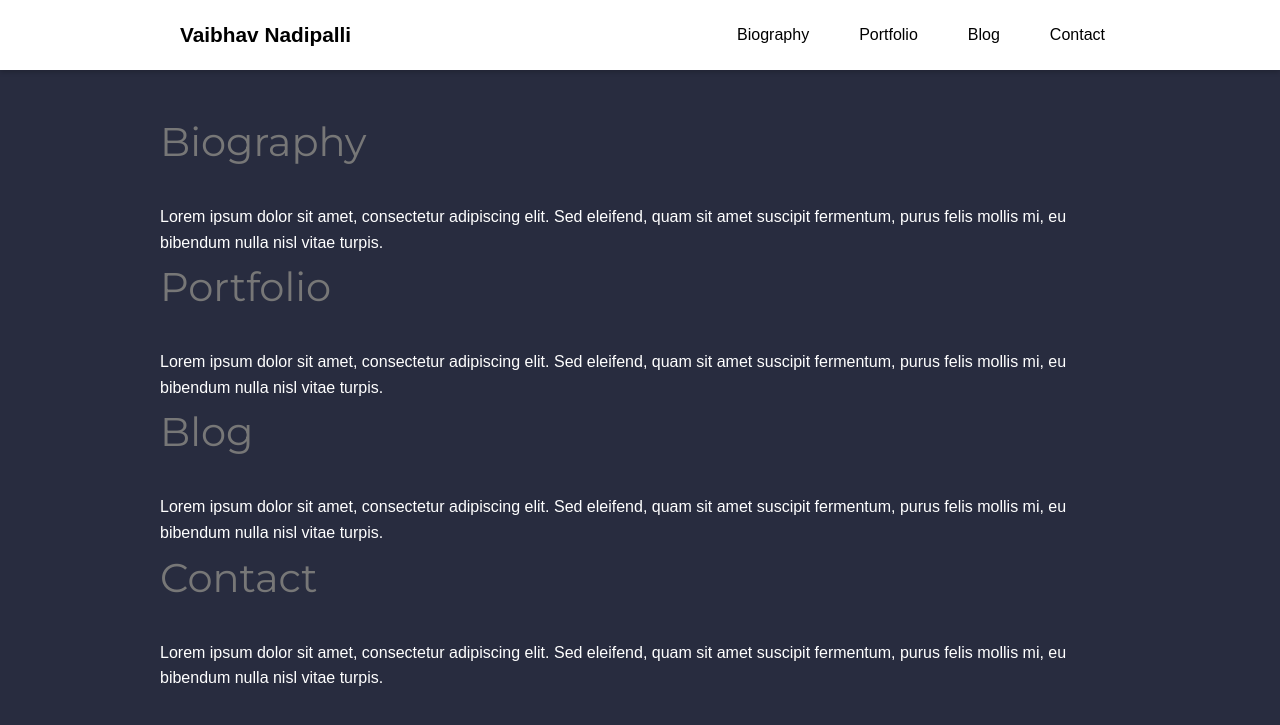
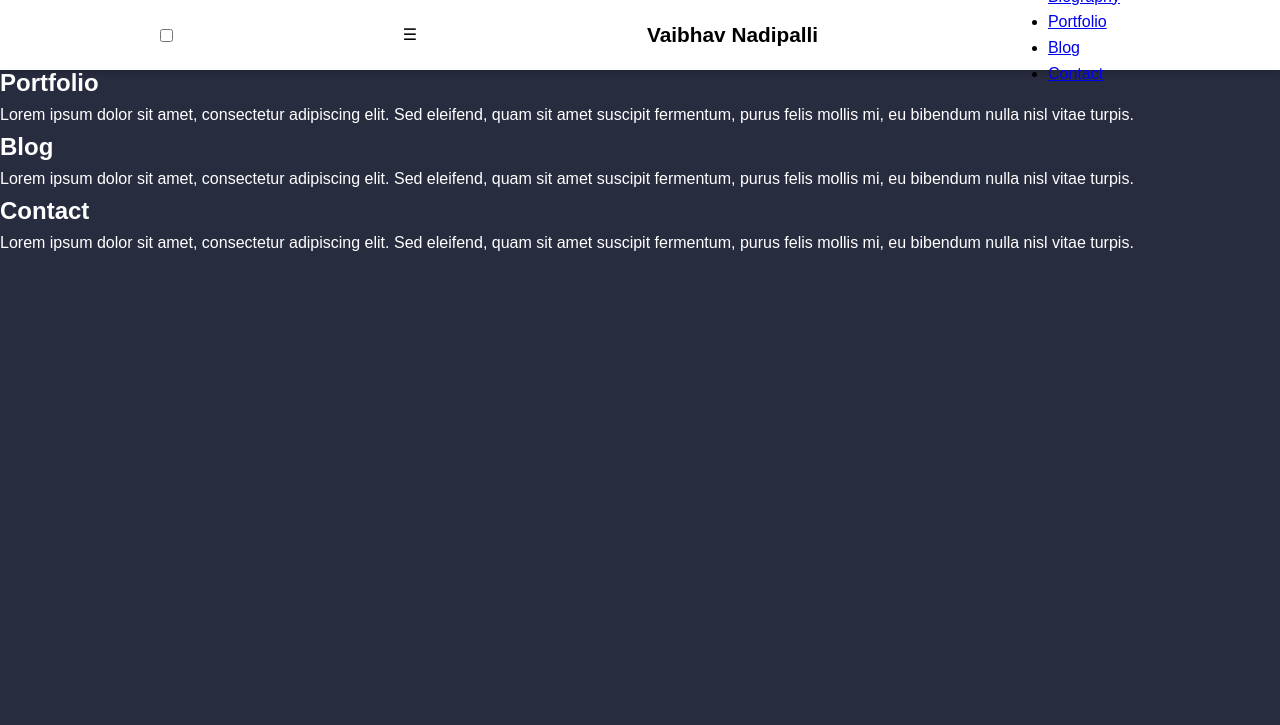
Before and after one commit to Vaibhav-Nadipalli/vaibhav-nadipalli.github.io, a Jekyll site: the page built from index.markdown, in a window 1280 px wide. Shown: the top 725 px of the page. Built offline with Jekyll 4.4.1, drawn with Linux system fonts in a browser that asks for light colours.

Commit message:
Update styles.css

```diff
--- a/assets/css/styles.css
+++ b/assets/css/styles.css
@@ -46,173 +46,3 @@ header {
     color: #000;
     margin: 0;
     padding: 0;
-    margin-left: 20px;
-}
-
-.nav-title a {
-    text-decoration: none;
-    color: #000;
-}
-
-.nav-toggle {
-    display: none;
-}
-
-.nav-toggle-label {
-    font-size: 1.8em; /* Increased size */
-    cursor: pointer;
-    margin-left: auto; /* Pushed to the right */
-    margin-right: 20px; /* Added margin to align with right edge */
-}
-
-.nav-menu {
-    display: flex;
-    align-items: center;
-}
-
-.nav-links {
-    list-style: none;
-    display: flex;
-    margin: 0;
-}
-
-.nav-links li {
-    margin-left: 20px;
-}
-
-.nav-links li:first-child {
-    margin-left: 0;
-}
-
-.nav-links li a {
-    color: #000;
-    text-decoration: none;
-    padding: 0px 15px;
-    transition: color 0.3s ease;
-}
-
-.nav-links li a:hover {
-    color: #007bff;
-}
-
-/* Show nav links when checkbox is checked */
-.nav-toggle:checked + .nav-toggle-label + .nav-menu {
-    display: flex;
-    position: absolute;
-    top: 70px; /* Adjusted top position */
-    left: 0;
-    width: 100%;
-    background-color: #fff;
-    flex-direction: column;
-    align-items: center;
-    box-shadow: 0 2px 5px rgba(0,0,0,0.2);
-}
-
-.nav-toggle:checked + .nav-toggle-label + .nav-menu .nav-links {
-    flex-direction: column;
-    width: 100%;
-}
-
-.nav-toggle:checked + .nav-toggle-label + .nav-menu .nav-links li {
-    margin: 10px 0;
-}
-
-/* Hide hamburger menu on desktop */
-@media (min-width: 769px) {
-    .nav-toggle-label {
-        display: none;
-    }
-}
-
-/* Main content area */
-main {
-    max-width: 1000px; /* Increased max-width */
-    margin: 90px auto 20px; /* Adjusted margin to compensate for adjusted header height */
-    padding: 20px;
-    background-color: #282c3f;
-    color: #fff;
-}
-
-.section-container {
-    display: grid;
-    grid-template-columns: auto; /* Single column layout */
-    grid-gap: 50px; /* Increased gap between sections */
-    align-items: start;
-}
-
-.section-title {
-    font-family: 'Montserrat', sans-serif; /* Montserrat font with sans-serif fallback */
-    font-weight: normal; /* Ensure not bold */
-    font-size: 2.5em; /* Increased font size by 5 */
-    margin-bottom: 30px; /* Increased margin around the title */
-    color: #777; /* Grey color */
-    grid-column: 1; /* Place the heading in the first column */
-}
-
-.section-content {
-    font-size: 1em;
-    line-height: 1.8; /* Increased line height for readability */
-    grid-column: 2; /* Place the content in the second column */
-    padding-left: 20px; /* Increased padding to push content to the right */
-}
-
-/* Media query for mobile */
-@media (max-width: 768px) {
-    .nav-container {
-        padding: 0 10px;
-    }
-
-    .nav-title {
-        font-size: 1.1em;
-        margin-left: 10px;
-    }
-
-    .nav-toggle-label {
-        margin-left: 10px;
-        margin-right: auto; /* Center the hamburger menu */
-    }
-
-    .nav-menu {
-        display: none;
-    }
-
-    .nav-toggle:checked + .nav-toggle-label + .nav-menu {
-        display: flex;
-        position: absolute;
-        top: 70px; /* Adjusted top position */
-        left: 0;
-        width: 100%;
-        background-color: #fff;
-        flex-direction: column;
-        align-items: center;
-        box-shadow: 0 2px 5px rgba(0,0,0,0.2);
-    }
-
-    .nav-links {
-        flex-direction: column;
-        align-items: center;
-        margin-top: 0; /* Adjusted margin to align with adjusted header height */
-    }
-
-    header {
-        top: 0;
-    }
-
-    main {
-        margin-top: 75px; /* Adjusted margin to compensate for adjusted header height */
-    }
-
-    .section-container {
-        display: flex;
-        flex-direction: column;
-    }
-
-    .section-title, .section-content {
-        width: 100%;
-    }
-
-    .section-content {
-        margin-left: 0; /* Reset margin for mobile */
-        padding-left: 0; /* Reset padding for mobile */
-    }
-}
```
